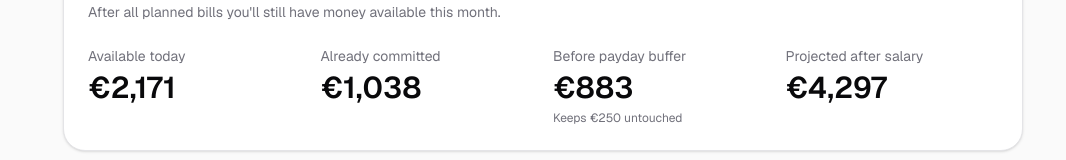
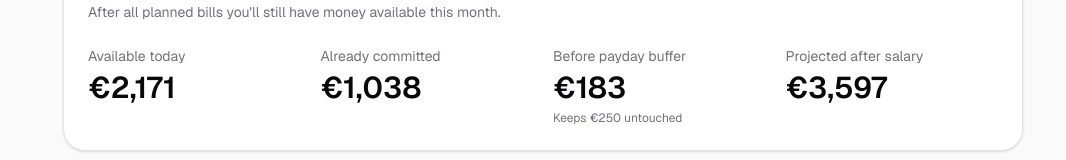
Before and after one commit to Sangreal8/finance-dashboard, a Next.js app: page / in a window 1280 px wide. Shown: the part 287-447 px from the top of the page, without its empty margins (97-1163 px from the left). Built offline with nearby package versions, Linux system fonts and the light colour scheme.

Commit message:
Introduce finance engine foundation

```diff
--- a/app/page.tsx
+++ b/app/page.tsx
@@ -1,8 +1,10 @@
 import { FinancialSnapshot } from "@/components/dashboard/FinancialSnapshot";
 import { UpcomingTimeline } from "@/components/dashboard/UpcomingTimeline";
+import { getFinancialPosition } from "@/lib/finance/engine";
 import { getDashboardSummary } from "@/lib/dashboard/summary";
 
 export default function DashboardPage() {
+  const position = getFinancialPosition();
   const summary = getDashboardSummary();
 
   return (
@@ -15,7 +17,19 @@ export default function DashboardPage() {
           </h1>
         </header>
 
-        <FinancialSnapshot position={summary.position} />
+        <FinancialSnapshot
+          position={{
+            currentCash: position.availableToday,
+            committedOutgoing: position.knownCommitments,
+            expectedIncoming: position.expectedIncome,
+            cashAfterCommitments:
+              position.availableToday - position.knownCommitments,
+            projectedBalance: position.projectedMonthEnd,
+            emergencyBuffer: position.safetyBuffer,
+            availableBeforePayday: position.safeToSpend,
+            financialStatus: summary.position.financialStatus,
+          }}
+        />
 
         <UpcomingTimeline events={summary.projection} />
       </div>
--- /dev/null
+++ b/data/accounts.ts
@@ -0,0 +1,12 @@
+import type { Account } from "@/lib/finance/types";
+
+export const accounts: Account[] = [
+  {
+    id: "revolut-current",
+    name: "Revolut Current",
+    type: "current",
+    balance: 2171,
+    currency: "EUR",
+    includeInAvailableCash: true,
+  },
+];
--- a/data/monthlyPlan.ts
+++ b/data/monthlyPlan.ts
@@ -2,9 +2,17 @@ import type { MonthlyPlan } from "@/lib/finance/types";
 
 export const monthlyPlan: MonthlyPlan = {
   month: "2026-07",
-  openingBalance: 2171,
-  expectedIncome: 3164,
   safetyBuffer: 250,
+
+  income: [
+    {
+      id: "salary-july",
+      name: "Salary",
+      amount: 3164,
+      expectedDay: 23,
+      confidence: "confirmed",
+    },
+  ],
 
   commitments: [
     {
--- /dev/null
+++ b/lib/finance/engine.ts
@@ -0,0 +1,15 @@
+import { accounts } from "@/data/accounts";
+import { monthlyPlan } from "@/data/monthlyPlan";
+import { buildFinancialPosition } from "./position";
+
+export function getFinancialPosition() {
+  return buildFinancialPosition(accounts, monthlyPlan);
+}
+
+export function getAccounts() {
+  return accounts;
+}
+
+export function getMonthlyPlan() {
+  return monthlyPlan;
+}
--- a/lib/finance/position.ts
+++ b/lib/finance/position.ts
@@ -1,39 +1,60 @@
-import type { FinancialPosition, MonthlyPlan } from "./types";
+import type {
+  Account,
+  FinancialPosition,
+  MonthlyPlan,
+} from "./types";
+
+function getAvailableCash(accounts: Account[]) {
+  return accounts
+    .filter(
+      (account) =>
+        account.includeInAvailableCash &&
+        account.currency === "EUR" &&
+        account.type !== "credit_card"
+    )
+    .reduce((total, account) => total + account.balance, 0);
+}
 
 export function buildFinancialPosition(
+  accounts: Account[],
   plan: MonthlyPlan
 ): FinancialPosition {
+  const availableToday = getAvailableCash(accounts);
+
   const knownCommitments = plan.commitments
     .filter((item) => item.mandatory)
-    .reduce((sum, item) => sum + item.amount, 0);
+    .reduce((total, item) => total + item.amount, 0);
 
-  const estimatedRemainingSpend = plan.forecastItems.reduce(
-    (sum, item) => sum + item.amount,
+  const estimatedRemainingSpend = plan.forecastItems
+    .filter((item) => item.confidence !== "optional")
+    .reduce((total, item) => total + item.amount, 0);
+
+  const expectedIncome = plan.income.reduce(
+    (total, item) => total + item.amount,
     0
   );
 
   const safeToSpend = Math.max(
     0,
-    plan.openingBalance -
+    availableToday -
       knownCommitments -
       estimatedRemainingSpend -
       plan.safetyBuffer
   );
 
   const projectedMonthEnd =
-    plan.openingBalance -
+    availableToday +
+    expectedIncome -
     knownCommitments -
-    estimatedRemainingSpend -
-    plan.safetyBuffer +
-    plan.expectedIncome;
+    estimatedRemainingSpend;
 
   return {
-    availableToday: plan.openingBalance,
+    availableToday,
     knownCommitments,
     estimatedRemainingSpend,
     safetyBuffer: plan.safetyBuffer,
     safeToSpend,
-    expectedIncome: plan.expectedIncome,
+    expectedIncome,
     projectedMonthEnd,
   };
 }
--- a/lib/finance/types.ts
+++ b/lib/finance/types.ts
@@ -1,3 +1,5 @@
+export type Currency = "EUR" | "GBP";
+
 export type AccountType =
   | "current"
   | "savings"
@@ -9,7 +11,8 @@ export interface Account {
   name: string;
   type: AccountType;
   balance: number;
-  currency: "EUR" | "GBP";
+  currency: Currency;
+  includeInAvailableCash: boolean;
 }
 
 export type CommitmentType =
@@ -31,6 +34,14 @@ export interface Commitment {
   mandatory: boolean;
 }
 
+export interface IncomeItem {
+  id: string;
+  name: string;
+  amount: number;
+  expectedDay: number;
+  confidence: "confirmed" | "estimated";
+}
+
 export interface ForecastItem {
   id: string;
   name: string;
@@ -41,9 +52,8 @@ export interface ForecastItem {
 
 export interface MonthlyPlan {
   month: string;
-  openingBalance: number;
-  expectedIncome: number;
   commitments: Commitment[];
+  income: IncomeItem[];
   forecastItems: ForecastItem[];
   safetyBuffer: number;
 }
```
